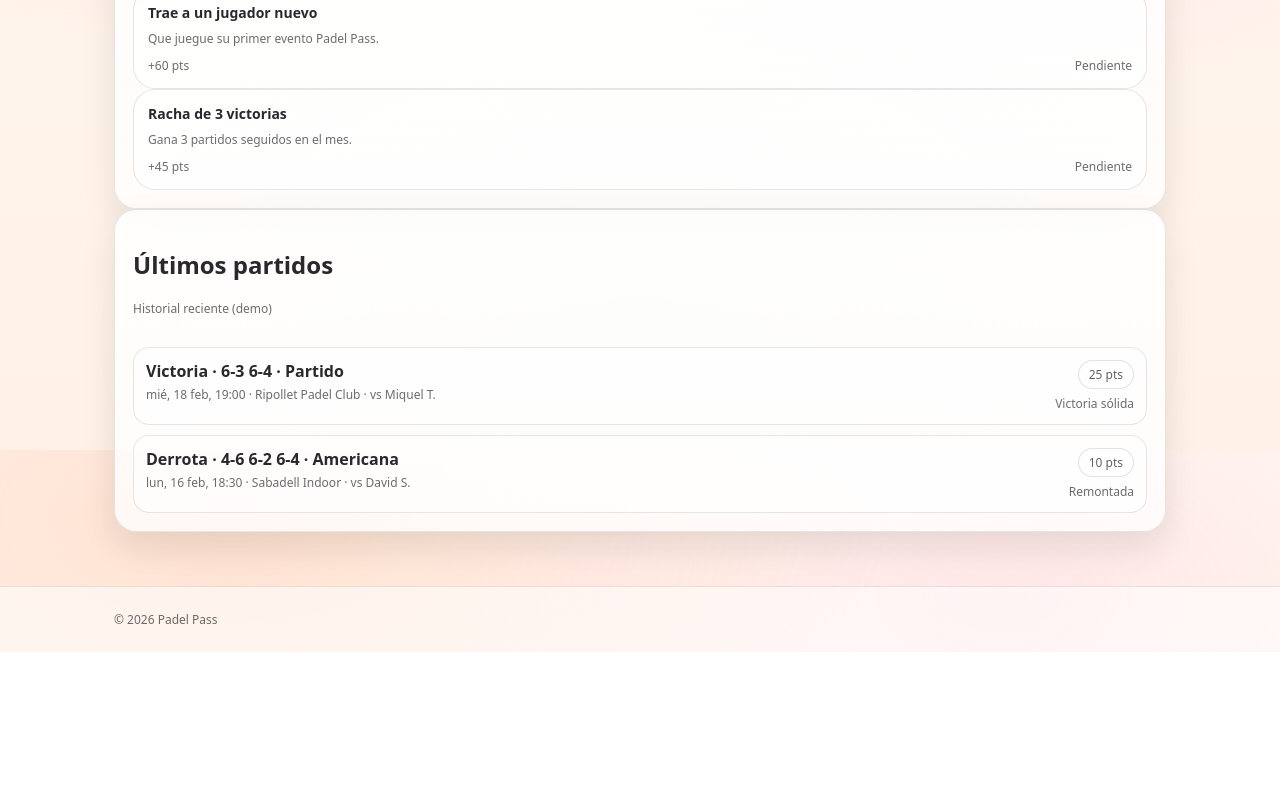
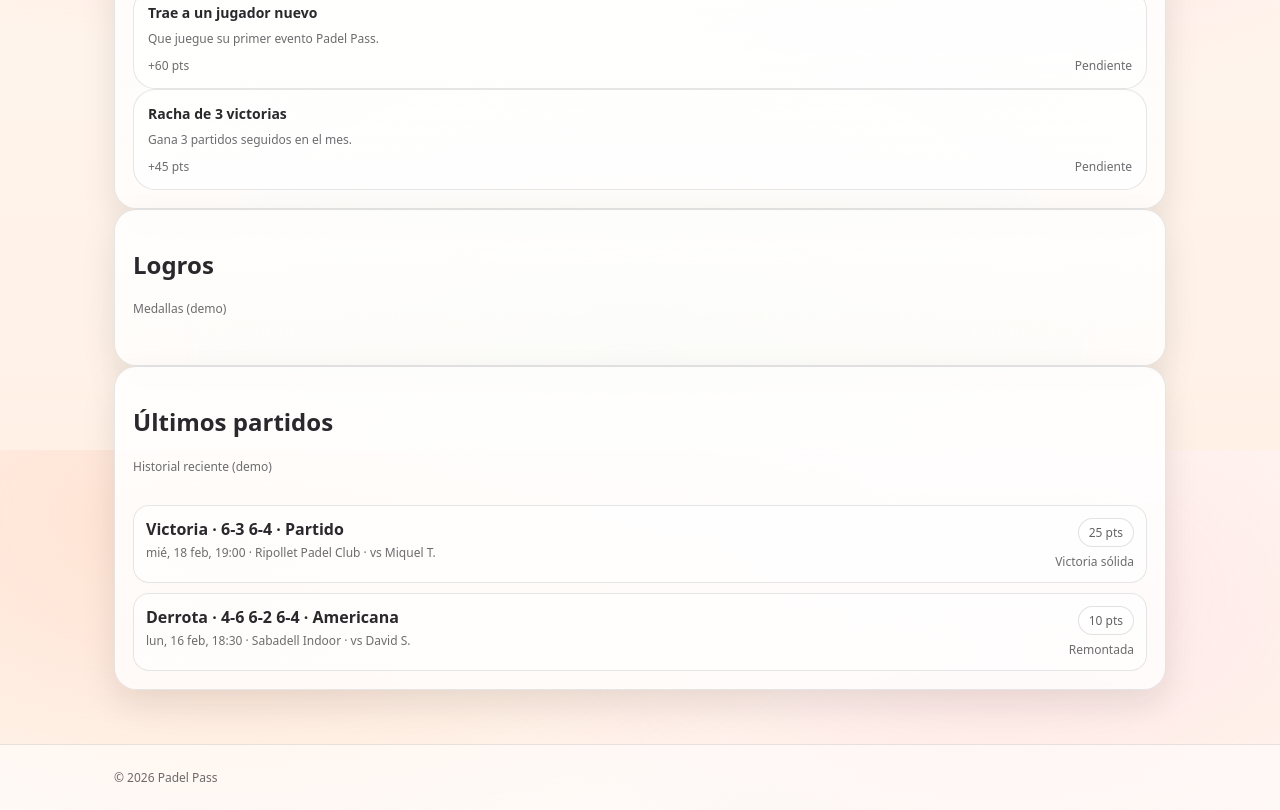
Before and after one commit to robertgomezbatte-svg/Padel-Pass, a plain HTML site: page player.html in a window 1280 px wide. Shown: the part 1150-1960 px from the top of the page. Before the commit the page ends 1802 px from the top, so only its background shows below. Drawn offline with Linux system fonts and the light colour scheme.

Commit message:
Add achievements section to player.html

```diff
--- a/player.html
+++ b/player.html
@@ -55,6 +55,16 @@
     </section>
 
     <section class="card">
+  <div class="card-header">
+    <h2>Logros</h2>
+    <p class="muted small">Medallas (demo)</p>
+  </div>
+  <div class="card-body">
+    <div class="achievements-grid" id="achievementsGrid"></div>
+  </div>
+</section>
+
+    <section class="card">
       <div class="card-header">
         <h2>Últimos partidos</h2>
         <p class="muted small">Historial reciente (demo)</p>
```
